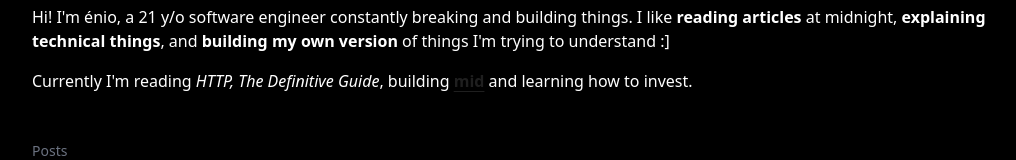
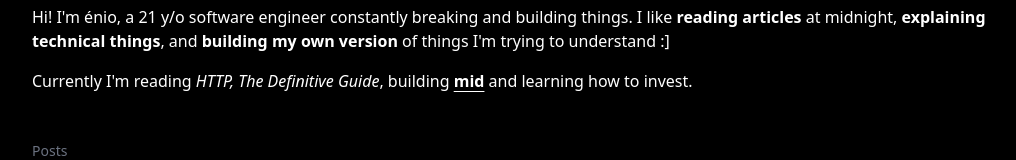
Before and after one commit to eniodev/enio, a Next.js app: page / in a window 1280 px wide. Shown: the part 161-321 px from the top of the page, without its empty margins (128-1144 px from the left). Built offline with nearby package versions, Linux system fonts and the light colour scheme.

Commit message:
adjusting text color

```diff
--- a/styles/globals.css
+++ b/styles/globals.css
@@ -3,9 +3,7 @@
 @tailwind utilities;
 
 @layer base {
-  body {
-    @apply text-[#262626]
-  }
+
   h1 {
     @apply mb-6 text-3xl font-semibold;
   }
@@ -16,7 +14,7 @@
     @apply mb-4;
   }
   a {
-    @apply underline underline-offset-4 text-[#1f1f1f];
+    @apply underline underline-offset-4;
   }
 }
 
```
